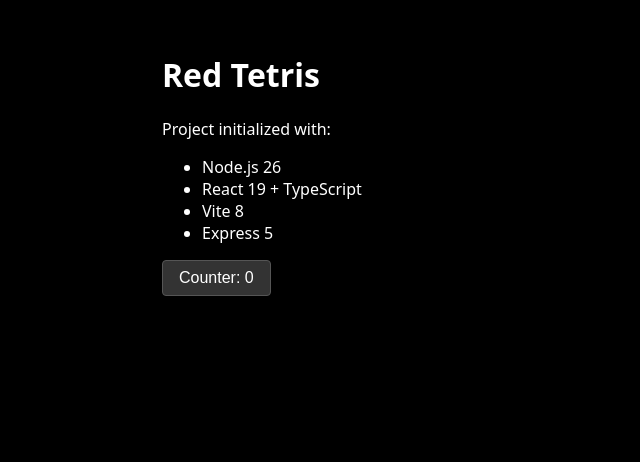
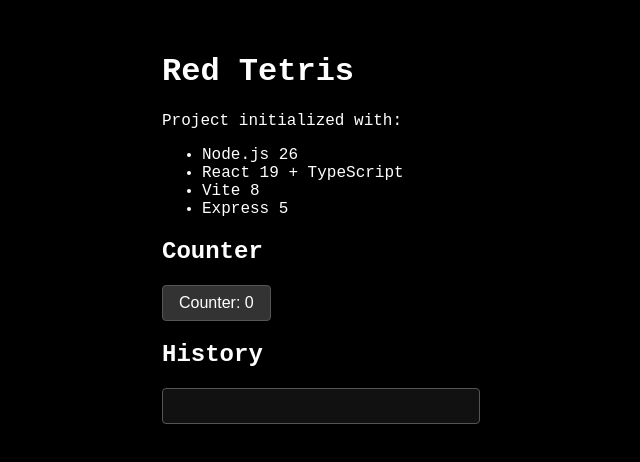
Before and after one commit to gauthiergalon/red-tetris, a React (Vite) app in the folder client/: page / in a window 1280 px wide. Shown: the top 462 px of the page, without its empty margins (78-718 px from the left). Built offline with nearby package versions, Linux system fonts and the light colour scheme.

Commit message:
Add Terminal base

```diff
--- a/client/src/App.css
+++ b/client/src/App.css
@@ -1,8 +1,8 @@
 body {
   margin: 0;
-  background-color: #000000; /* fond noir */
-  color: #ffffff; /* texte blanc */
-  font-family: system-ui, -apple-system, sans-serif;
+  background-color: #000000;
+  color: #ffffff;
+  font-family: 'Courier New', monospace, system-ui;
 }
 
 .container {
@@ -24,3 +24,56 @@
 button:hover {
   background-color: #555555;
 }
+
+input {
+  background-color: #111111;
+  color: #ffffff;
+  border: 1px solid #555555;
+  padding: 0.5rem;
+  border-radius: 0.25rem;
+  font-size: 1rem;
+  outline: none;
+  width: 100%;
+  max-width: 300px;
+  margin-bottom: 0.5rem;
+}
+
+input:focus {
+  border-color: #88aa88;
+}
+
+.history-line {
+  padding: 0.25rem 0;
+}
+
+/* Game styles */
+.game-piece {
+  font-family: monospace;
+  font-size: 12px;
+  line-height: 1;
+}
+
+.game-grid {
+  display: grid;
+  grid-template-columns: repeat(10, 24px);
+  gap: 1px;
+}
+
+.game-cell {
+  width: 24px;
+  height: 24px;
+  background-color: #222;
+  border: 1px solid #555;
+  font-size: 10px;
+  text-align: center;
+  color: #fff;
+}
+
+.game-cell.active {
+  background-color: #ff4444;
+}
+
+.game-over {
+  color: #ff4444;
+  font-weight: bold;
+}
--- a/client/src/App.tsx
+++ b/client/src/App.tsx
@@ -5,6 +5,46 @@
 
 function App(_props: AppProps) {
   const [count, setCount] = useState<number>(0);
+  const [inputText, setInputText] = useState<string>('');
+  const [history, setHistory] = useState<string[]>([]);
+
+  const appendHistory = (line: string) => {
+    setHistory((prev) => [...prev, line]);
+  };
+
+  const clearHistory = () => {
+    setHistory([]);
+  };
+
+  const handleCommand = (command: string) => {
+    switch (command) {
+      case 'clear':
+        clearHistory();
+        break;
+      case 'help':
+        appendHistory('Available commands: clear, help');
+        break;
+      case 'count':
+        appendHistory(`Current count: ${count}`);
+        break;
+      default:
+        appendHistory(`Unknown command: ${command}`);
+    }
+  }
+
+  const handleSubmit = () => {
+    const trimmed = inputText.trim();
+    if (!trimmed) return;
+    appendHistory(trimmed);
+    handleCommand(trimmed);
+    setInputText('');
+  };
+
+  const handleKeyDown = (e: React.KeyboardEvent<HTMLInputElement>) => {
+    if (e.key === 'Enter') {
+      handleSubmit();
+    }
+  };
 
   return (
     <div className="container">
@@ -16,11 +56,29 @@
         <li>Vite 8</li>
         <li>Express 5</li>
       </ul>
-      <button
-        onClick={() => setCount((c) => c + 1)}
-      >
-        Counter: {count}
-      </button>
+
+      <section>
+        <h2>Counter</h2>
+        <button onClick={() => setCount((c) => c + 1)}>
+          Counter: {count}
+        </button>
+      </section>
+
+      <section>
+        <h2>History</h2>
+        <div >
+          {history.map((line) => (
+            <p className="history-line">{line}</p>
+          ))}
+        </div>
+
+        <input
+          type="text"
+          value={inputText}
+          onChange={(e) => setInputText(e.target.value)}
+          onKeyDown={handleKeyDown}
+        />
+      </section>
     </div>
   );
 }
```
